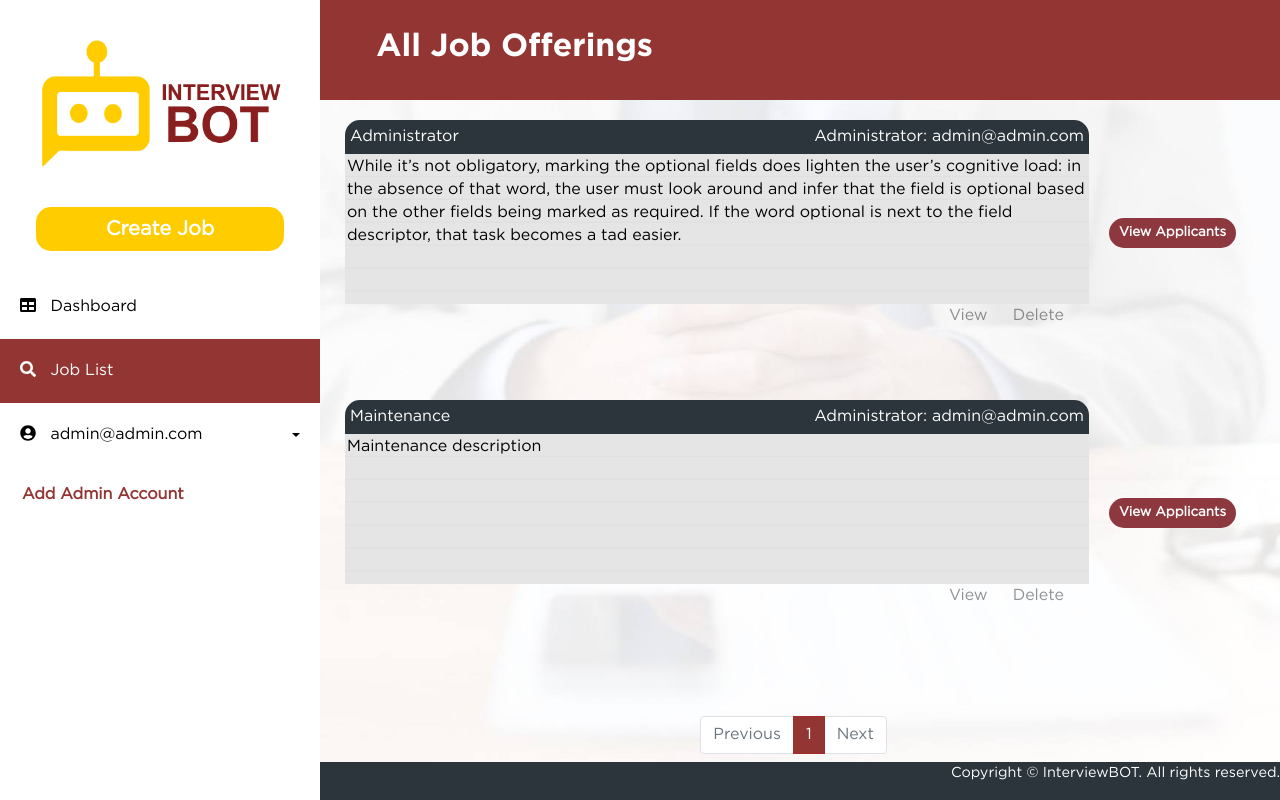
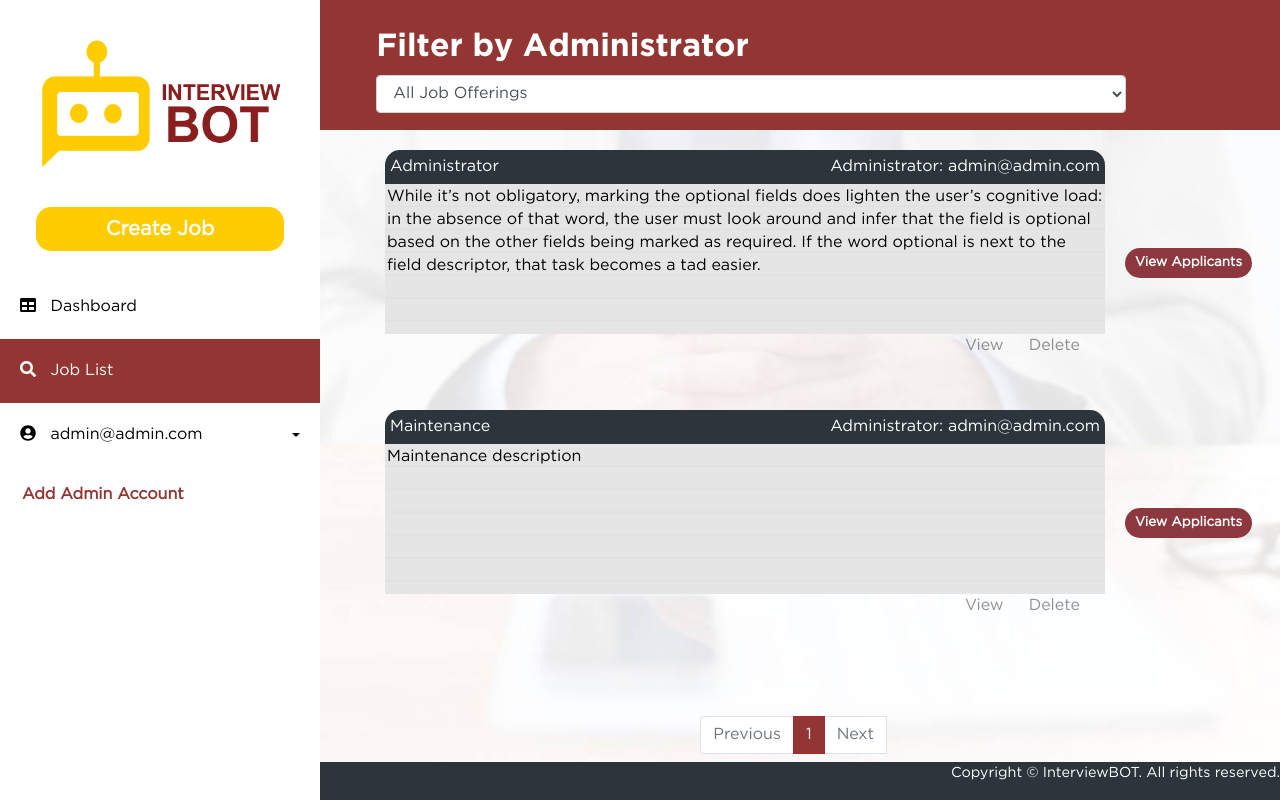
Before and after one commit to jvbelandres/InterviewBot, a Django app: page /administrator/job-lists/ in a window 1280 px wide. Run offline with Django 3.2, Linux system fonts and the light colour scheme; a user stored in the database is signed in; data comes from the database, SQL or seed files in the repository; some libraries are stand-ins or nearby versions.

Commit message:
Added filter by admin in job list (admin-side)

```diff
--- a/InterviewBot/administrator/static/css/adminjoblist.css
+++ b/InterviewBot/administrator/static/css/adminjoblist.css
@@ -13,7 +13,6 @@ html, body {
     left:0;
     right:0;
 }
-
 
 button {
     cursor: pointer;
@@ -218,6 +217,12 @@ ul ul a {
     CONTENT STYLE
 ----------------------------------------------------- */
 
+.selectFilter {
+    width: 80%;
+    margin-left: 5%;
+    margin-bottom: -1%;
+}
+
 #content-header{
     padding-left: 0.981%;
     padding-right: 13px;
@@ -250,15 +255,15 @@ ul ul a {
 
 .red-header{
     width: 100%;
-    height: 100px;
+    height: 130px;
     background-color: #933633;
     float: right;
     margin-bottom: 20px;
 }
 
 .content-form{
-    padding: 20px;
-    margin-left: 20px;
+    padding: 10px;
+    margin-left: 70px;
 }
 
 .column-form{
--- a/InterviewBot/administrator/templates/admindashboard.html
+++ b/InterviewBot/administrator/templates/admindashboard.html
@@ -89,7 +89,7 @@
                         <option value="{{account.email}}">{{account.email}}</option>
                     {% endfor %}
                 </select>
-                <input type="submit" value="Filter" name="btnFilter" hidden>
+                <input type="submit" name="btnFilter" hidden>
 
                 <script> // SET OPTION TO SELECTED IF BEING FILTERED
                     document.getElementById("job-list-filter-id").value = "{{admin_joblist}}";
--- a/InterviewBot/administrator/templates/adminjoblist.html
+++ b/InterviewBot/administrator/templates/adminjoblist.html
@@ -79,7 +79,20 @@
         <div class="red-header">
             <div id="content-header">
                 {% if user.admin %}
-                    <h2>All Job Offerings</h2>
+                <form method="GET">
+                    <h2>Filter by Administrator</h2>
+                    <select id="job-list-filter-id" class="form-control selectFilter" name="job-list-filter" onchange="btnFilter.click();">
+                    <option value="All Job Offerings">All Job Offerings</option>
+                    {% for account in accounts %}
+                        <option value="{{account.email}}">{{account.email}}</option>
+                    {% endfor %}
+                    </select>
+                    <input type="submit" name="btnFilter" hidden>
+
+                    <script> // SET OPTION TO SELECTED IF BEING FILTERED
+                        document.getElementById("job-list-filter-id").value = "{{admin_joblist}}";
+                    </script>
+                </form>
                 {% else %}
                     <h2>My Job Offerings</h2>
                 {% endif %}
@@ -290,7 +303,7 @@
             <ul class="pagination justify-content-center">
             {% if joblists.has_previous %}
                 <li class="page-item">
-                <a class="page-link" href="{% url 'administrator:job-lists_view' %}?page={{joblists.previous_page_number}}" tabindex="-1">Previous</a>
+                    <a class="page-link" href="#" onclick="redirectURL({{joblists.previous_page_number}});return false;" tabindex="-1">Previous</a>
                 </li>
             {% else %}
                 <li class="page-item disabled">
@@ -300,19 +313,53 @@
 
             {% for page in pages %}
             <li class="page-item {% if page == page_number %} active {% endif %}">
-                <a class="page-link" href="?page={{page}}">{{page}}</a>
+                <a class="page-link" href="#" onclick="redirectURL({{page}});return false;">{{page}}</a>
             </li>
             {% endfor %}
 
             {% if joblists.has_next %}
             <li class="page-item">
-                <a class="page-link" href="{% url 'administrator:job-lists_view' %}?page={{joblists.next_page_number}}">Next</a>
+                <a class="page-link" href="#" onclick="redirectURL({{joblists.next_page_number}});return false;">Next</a>
             </li>
+
             {% else %}
                 <li class="page-item disabled">
                     <a class="page-link" href="#">Next</a>
                 </li>
             {% endif %}
+
+            <!-- script for dynamic URL for clicking previous, page numbers and next -->
+            <script>
+                function checkLastChar(url){ // for URL purpose
+                // check if last character is a number and eliminate it if it is a number.
+                    if (isNaN(url.slice(-1))){ //isNan = is Not a Number
+                        return url;
+                    }
+                    else{
+                        url = url.slice(0, url.length - 1);
+                        return checkLastChar(url); // recursive function to eliminate last character if it is a number.
+                    }
+                }
+
+                function dynamicURL(page){
+                    var url = window.location.href;
+                    if (url.includes("btnFilter")){ // if URL includes btnFilter
+                        if(url.includes("&page")){ // if URL includes &page
+                            url = url.replace("&page=", ""); // remove &page= in URL
+                            url = checkLastChar(url);
+                        }
+                        url += "&page="+page; // concatenate this to URL
+                    }
+                    else{ // if not filtered
+                        url = "?page="+page; // add this to URL
+                    }
+                    return url;
+                }
+
+                function redirectURL(page){ // redirect URL using the dynamic URL
+                    window.location = dynamicURL(page);
+                }
+            </script>
             </ul>
         </nav>
         <div class="footer">
--- a/InterviewBot/administrator/views.py
+++ b/InterviewBot/administrator/views.py
@@ -20,7 +20,7 @@ class DashboardView(View):
 			admin_joblist = 'All Job Offerings'
 
 		if request.user.admin:
-			if admin_joblist == 'All Job Offerings' or admin_joblist == None:
+			if admin_joblist == 'All Job Offerings':
 				joblists = CreateJob.objects.filter(is_deleted=0)
 			else:
 				joblists = CreateJob.objects.raw('SELECT jobofferings.* FROM jobofferings, account WHERE jobofferings.is_deleted = 0 AND account.email = \''+ str(admin_joblist) + '\' AND jobofferings.admin_id = account.id')
@@ -95,8 +95,17 @@ class JobListsView(View):
 		if not user.staff:
 			return redirect('user:access_denied_view')
 
+		accounts = Account.objects.filter(staff=1)
+
+		admin_joblist = request.GET.get('job-list-filter')
+		if admin_joblist == None:
+			admin_joblist = 'All Job Offerings'
+
 		if user.admin:
-			joblists = CreateJob.objects.raw('SELECT account.email, jobofferings.* FROM account, jobofferings WHERE jobofferings.admin_id = account.id AND jobofferings.is_deleted = 0')
+			if admin_joblist == 'All Job Offerings':
+				joblists = CreateJob.objects.raw('SELECT account.email, jobofferings.* FROM account, jobofferings WHERE jobofferings.admin_id = account.id AND jobofferings.is_deleted = 0')
+			else:
+				joblists = CreateJob.objects.raw('SELECT account.email, jobofferings.* FROM jobofferings, account WHERE jobofferings.is_deleted = 0 AND account.email = \''+ str(admin_joblist) + '\' AND jobofferings.admin_id = account.id')
 		elif user.staff:
 			joblists = CreateJob.objects.filter(admin_id = user.id, is_deleted=0)
 
@@ -113,6 +122,8 @@ class JobListsView(View):
 			'joblists': page,
 			'pages':array,
 			'page_number':int(page_number),
+			'accounts': accounts,
+			'admin_joblist': admin_joblist,
 		}
 
 		return render(request, 'adminjoblist.html', context)
```
Lines whose indentation alone changed are shown as unchanged.
